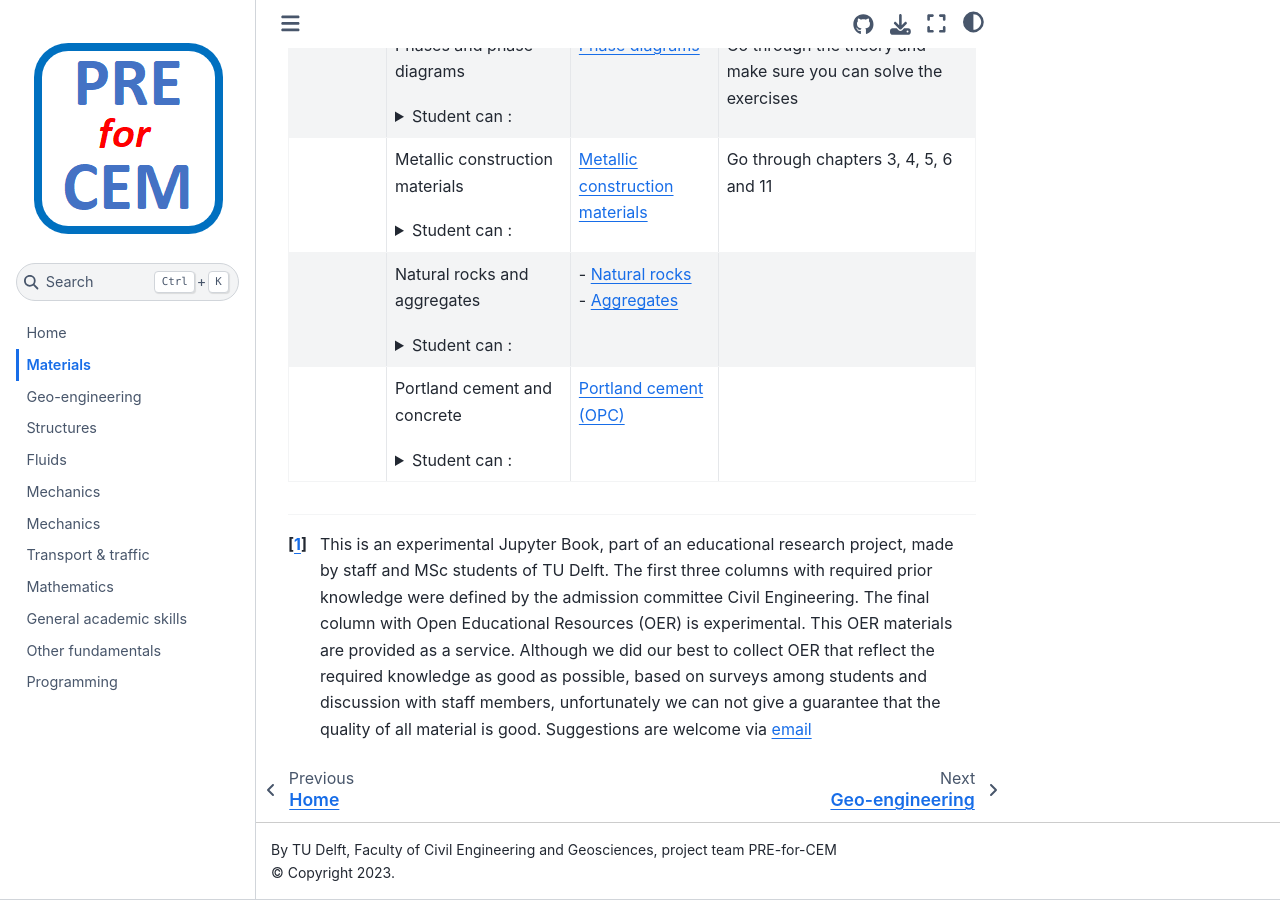
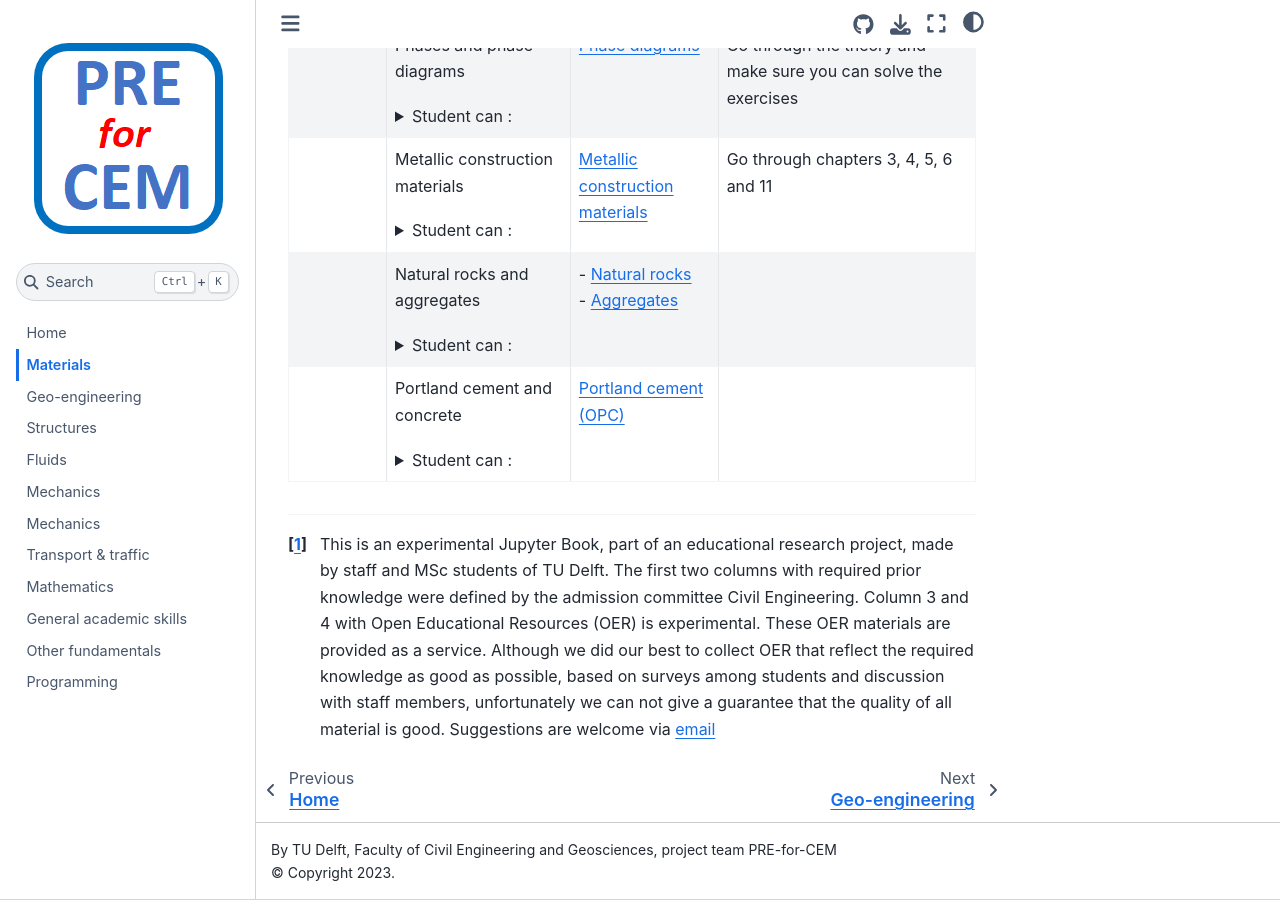
Before and after one commit to TUDelft-CITG/pre-for-cem, a Jupyter Book: the page built from book/contents/materials.md, in a window 1280 px wide and 900 px high, scrolled down 757 px. Built offline with Jupyter Book 1.0.4 settings and Sphinx 7.4.7 and the Sphinx Book theme 1.1.4, drawn with Linux system fonts in a browser that asks for light colours.

Commit message:
Update materials.md

```diff
--- a/book/contents/materials.md
+++ b/book/contents/materials.md
@@ -13,4 +13,4 @@
  |                    |Natural rocks and aggregates <details><summary>Student can :</summary> -   Make distinction between Rock vs aggregate . <br> - Have understanding in aggregate fineness modulus, size, grading and grading curve.  <br> -  Define aggregate physical properties.</details>    |                                                                                                                                                                    - [Natural rocks ](https://education.nationalgeographic.org/resource/rock-cycle/)<br>- [Aggregates ](https://www.cement.org/cement-concrete/concrete-materials/aggregates) | |
 |                      | Portland cement and concrete <details><summary>Student can :</summary> - define Portland cement (OPC) <br>- understands difference between hydraulic vs non-hydraulic binders. <br>- Define: concrete paste, mortar, aggregate, Cement phases, hydration, strength development. <br>- Understand: concrete components, admixtures, W/C ratio, strength, porosity.</details>                                                                                                                                                                  |[Portland cement (OPC)](https://www.cement.org/cement-concrete/how-cement-is-made)     |
 
-[^1]: This is an experimental Jupyter Book, part of an educational research project, made by staff and MSc students of TU Delft. The first three columns with required prior knowledge were defined by the admission committee Civil Engineering. The final column with Open Educational Resources (OER) is experimental. This OER materials are provided as a service. Although we did our best to collect OER that reflect the required knowledge as good as possible, based on surveys among students and discussion with staff members, unfortunately we can not give a guarantee that the quality of all material is good. Suggestions are welcome via [email](mailto:h.r.schipper@tudelft.nl?subject=pre-for-cem-suggestions)
+[^1]: This is an experimental Jupyter Book, part of an educational research project, made by staff and MSc students of TU Delft. The first two columns with required prior knowledge were defined by the admission committee Civil Engineering. Column 3 and 4 with Open Educational Resources (OER) is experimental. These OER materials are provided as a service. Although we did our best to collect OER that reflect the required knowledge as good as possible, based on surveys among students and discussion with staff members, unfortunately we can not give a guarantee that the quality of all material is good. Suggestions are welcome via [email](mailto:h.r.schipper@tudelft.nl?subject=pre-for-cem-suggestions)
```
